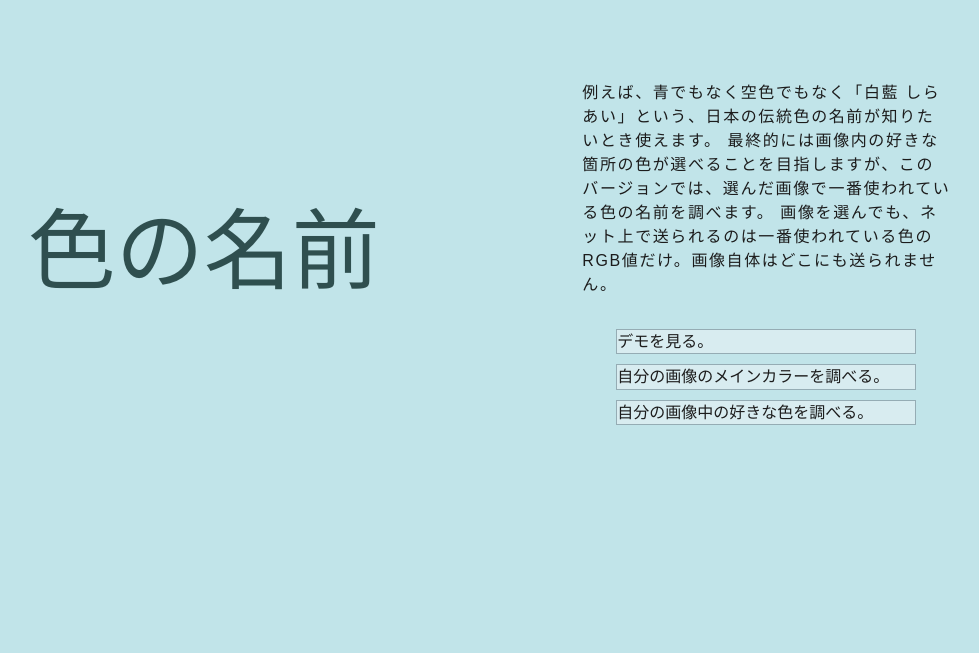
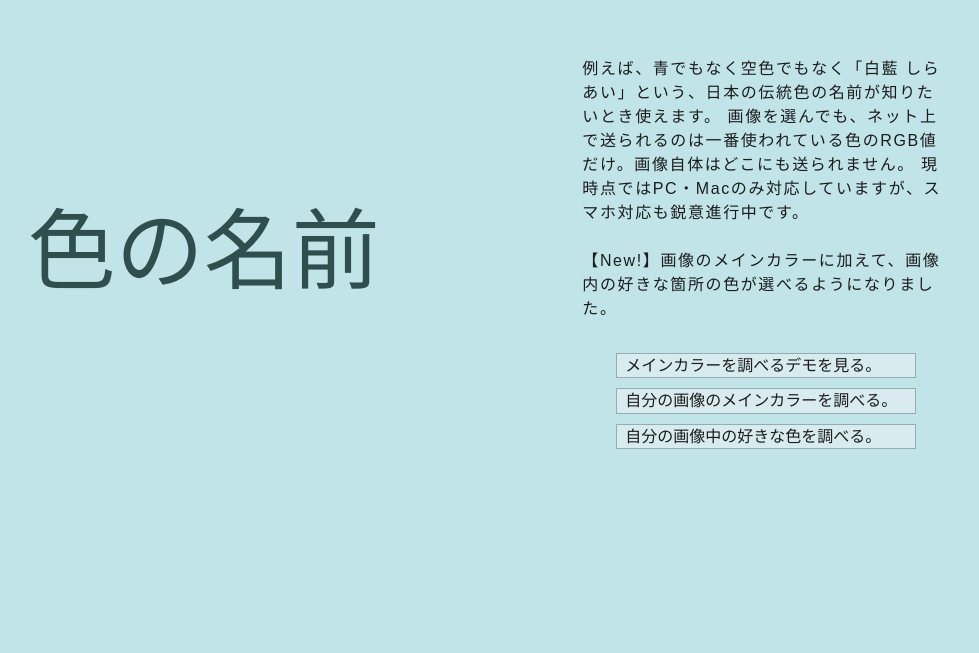
Before and after one commit to miomaeshima/name-of-colors, a React (Create React App) app in the folder client/: page / in a window 1280 px wide. Shown: the part 147-800 px from the top of the page, without its empty margins (151-1130 px from the left). Built offline with nearby package versions, Linux system fonts and the light colour scheme; what colorthief would draw is missing.

Commit message:
updated the intro text

```diff
--- a/client/src/components/Home/Home.css
+++ b/client/src/components/Home/Home.css
@@ -52,6 +52,7 @@ html {
   background: rgb(216, 236, 240);
   text-decoration: none;
   border: 1px solid rgb(149, 172, 180);
+  padding-left: 8px;
 }
 .link:hover {
   background: rgb(242, 250, 250);
--- a/client/src/components/Home/Home.js
+++ b/client/src/components/Home/Home.js
@@ -7,15 +7,16 @@ function Home() {
         <div id="title">色の名前</div>
       </div>
       <div className="wrapper">
-        <div id="intro">
-          例えば、青でもなく空色でもなく「白藍
-          しらあい」という、日本の伝統色の名前が知りたいとき使えます。
-          最終的には画像内の好きな箇所の色が選べることを目指しますが、このバージョンでは、選んだ画像で一番使われている色の名前を調べます。
-          画像を選んでも、ネット上で送られるのは一番使われている色のRGB値だけ。画像自体はどこにも送られません。
-        </div>
+        <div>
+        <p id="intro">例えば、青でもなく空色でもなく「白藍
+          しらあい」という、日本の伝統色の名前が知りたいとき使えます。 画像を選んでも、ネット上で送られるのは一番使われている色のRGB値だけ。画像自体はどこにも送られません。
+          現時点ではPC・Macのみ対応していますが、スマホ対応も鋭意進行中です。<br/><br/>
+          【New!】画像のメインカラーに加えて、画像内の好きな箇所の色が選べるようになりました。
+
+        </p></div>
         <div id="clickContainer">
           <a href="#demoImage" className="link">
-            デモを見る。
+            メインカラーを調べるデモを見る。
           </a>
           <a href="#selectYourFile" className="link" id="button1">
             自分の画像のメインカラーを調べる。
```
